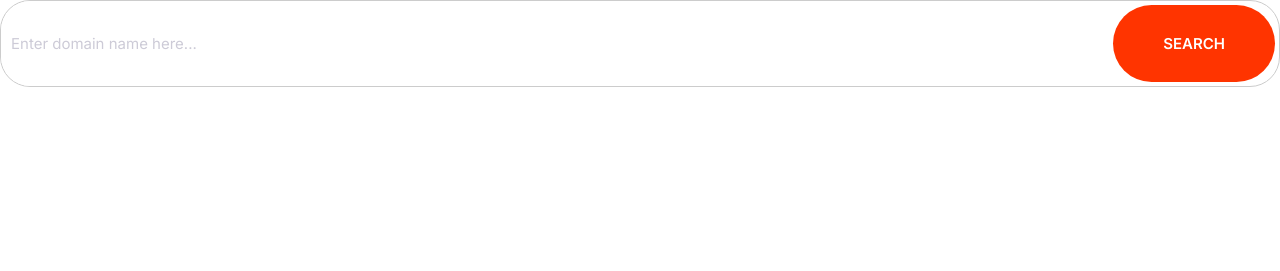
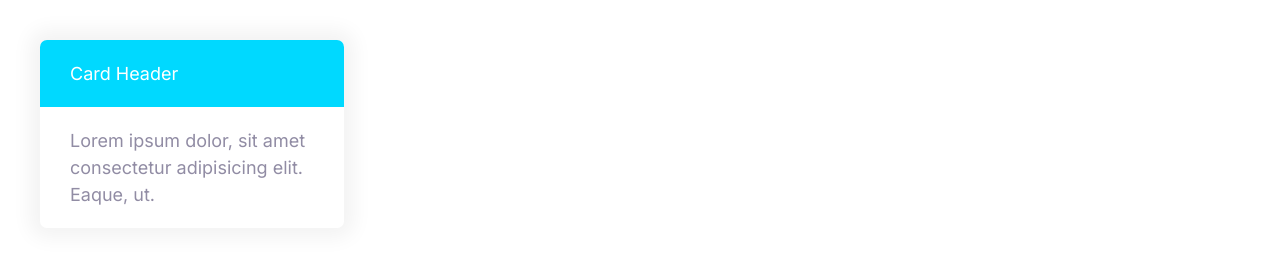
Before and after one commit to mrbilalashraf/Hosting-Website, a plain HTML site: page index.html in a window 1280 px wide. Drawn offline with Linux system fonts and the light colour scheme.

Commit message:
Build a card component.

```diff
--- a/css/styles.css
+++ b/css/styles.css
@@ -279,3 +279,25 @@ a {
         font-size: 1.5rem;
     }
 }
+
+/* Cards */
+
+.card {
+    border-radius: 7px;
+    box-shadow: 0 0 20px 10px #f3f3f3;
+    overflow: hidden;
+}
+
+.card__header, .card__body {
+    padding: 2rem 3rem;
+}
+
+.card--primary, .card__header {
+    background: var(--color-primary);
+    color: #fff;
+}
+
+.card--secondary, .card__header {
+    background: var(--color-secondary);
+    color: #fff;
+}
--- a/index.html
+++ b/index.html
@@ -14,13 +14,13 @@
     <link rel="stylesheet" href="/css/styles.css" />
   </head>
   <body>
-    <div class="input-group">
-      <input
-        type="text"
-        class="input"
-        placeholder="Enter domain name here..."
-      />
-      <button class="btn btn--accent">Search</button>
+    <div style="width: 30%; padding: 4rem">
+      <div class="card">
+        <header class="card__header card--secondary">Card Header</header>
+        <div class="card__body">
+          Lorem ipsum dolor, sit amet consectetur adipisicing elit. Eaque, ut.
+        </div>
+      </div>
     </div>
   </body>
 </html>
```
Also changed, not shown: components/cards.html (added, +8 -0 lines).
